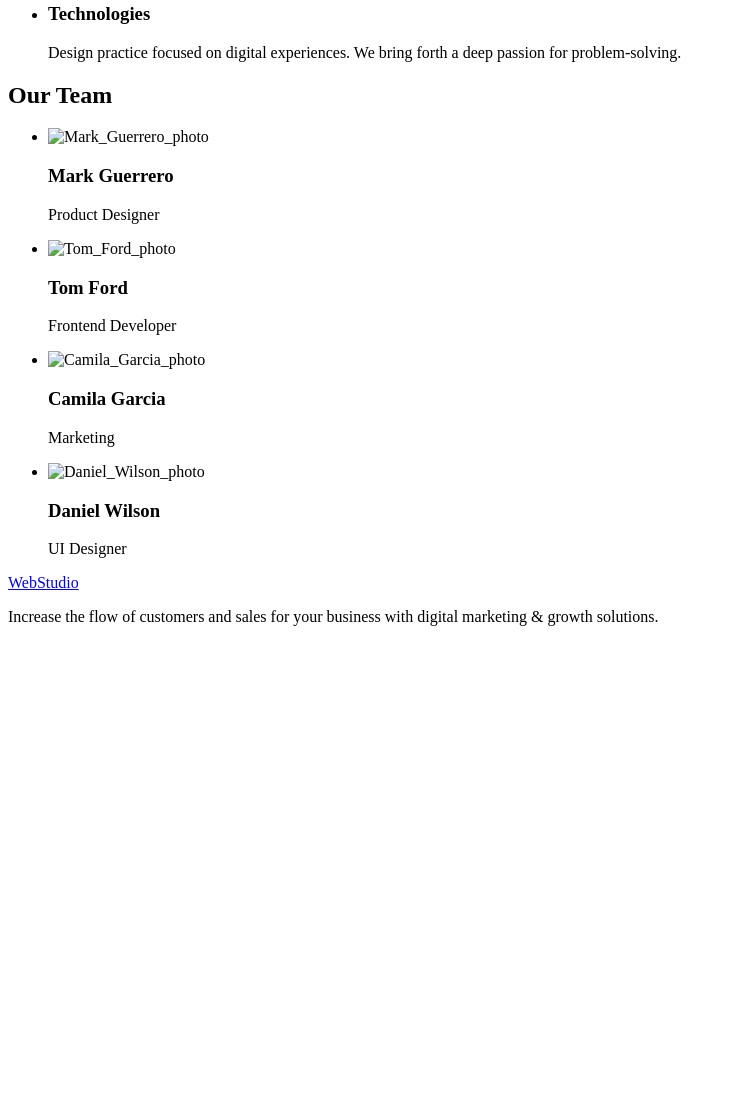
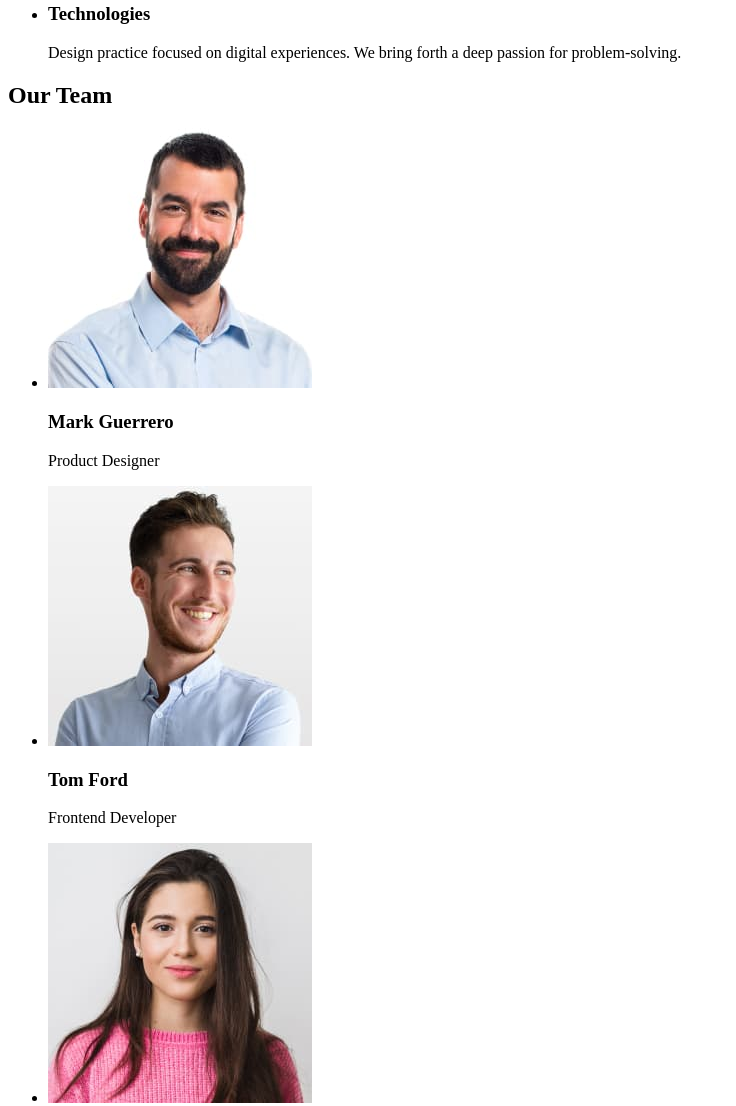
Before and after one commit to ftxprox/goit-markup-hw-01, a plain HTML site: page index.html in a window 1280 px wide. Shown: the part 532-1638 px from the top of the page, without its empty margins (0-736 px from the left). Before the commit the page ends 1174 px from the top, so only its background shows below. Drawn offline with Linux system fonts and the light colour scheme; the site is published under a folder, as on GitHub Pages, so addresses that start at the root find nothing.

```diff
--- a/index.html
+++ b/index.html
@@ -52,22 +52,22 @@
             <h2>Our Team</h2>
             <ul>
                 <li>
-                    <img src="/images/Mark_Guerrero.jpg" alt="Mark_Guerrero_photo" width="264">
+                    <img src="./images/Mark_Guerrero.jpg" alt="Mark_Guerrero_photo" width="264">
                     <h3>Mark Guerrero</h3>
                     <p>Product Designer</p>
                 </li>
                 <li>
-                    <img src="/images/Tom_Ford.jpg" alt="Tom_Ford_photo" width="264">
+                    <img src="./images/Tom_Ford.jpg" alt="Tom_Ford_photo" width="264">
                     <h3>Tom Ford</h3>
                     <p>Frontend Developer</p>
                 </li>
                 <li>
-                    <img src="/images/Camila_Garcia.jpg" alt="Camila_Garcia_photo" width="264">
+                    <img src="./images/Camila_Garcia.jpg" alt="Camila_Garcia_photo" width="264">
                     <h3>Camila Garcia</h3>
                     <p>Marketing</p>
                 </li>
                 <li>
-                    <img src="/images/Daniel_Wilson.jpg" alt="Daniel_Wilson_photo" width="264">
+                    <img src="./images/Daniel_Wilson.jpg" alt="Daniel_Wilson_photo" width="264">
                     <h3>Daniel Wilson</h3>
                     <p>UI Designer</p>
                 </li>
```
